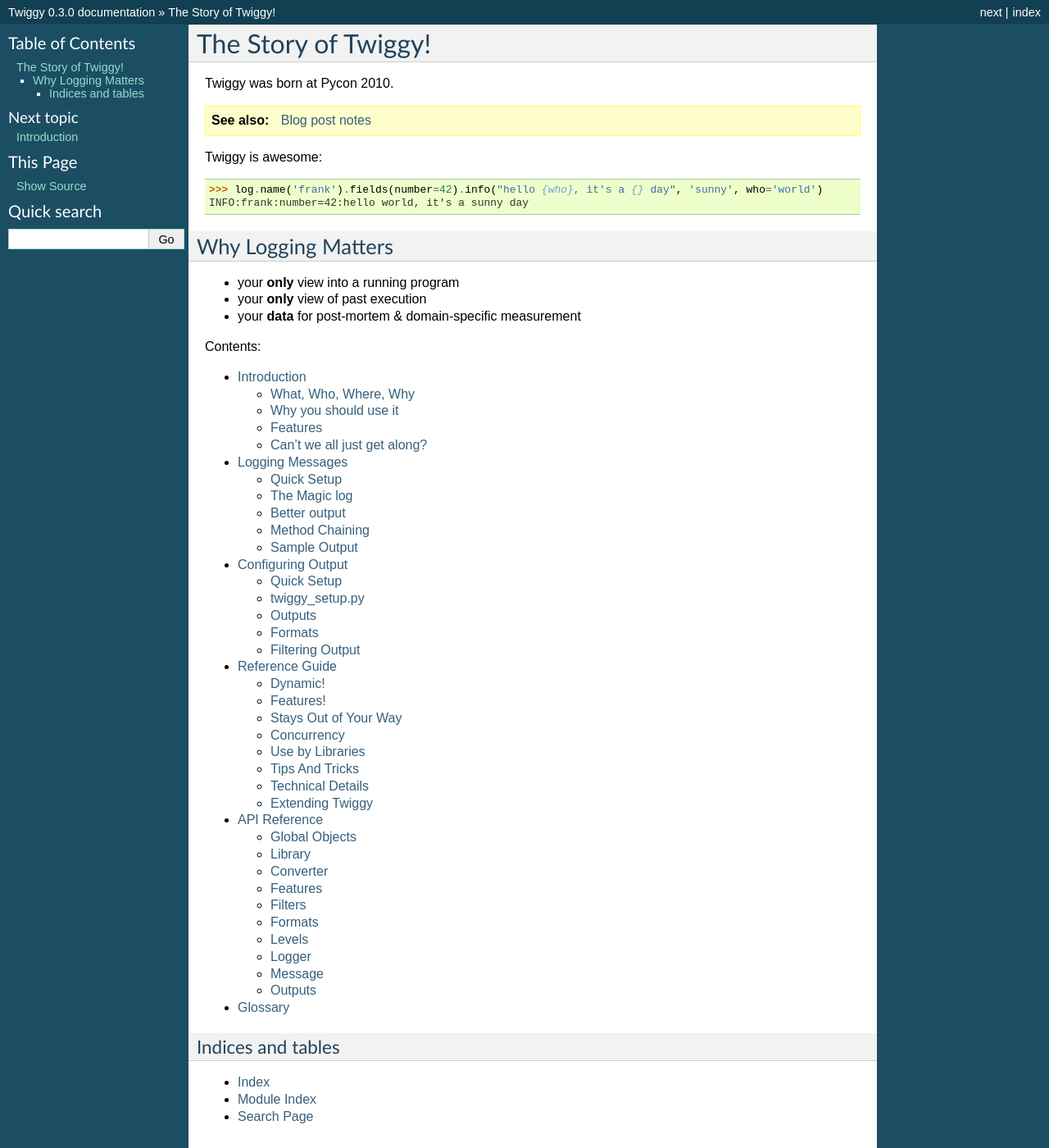
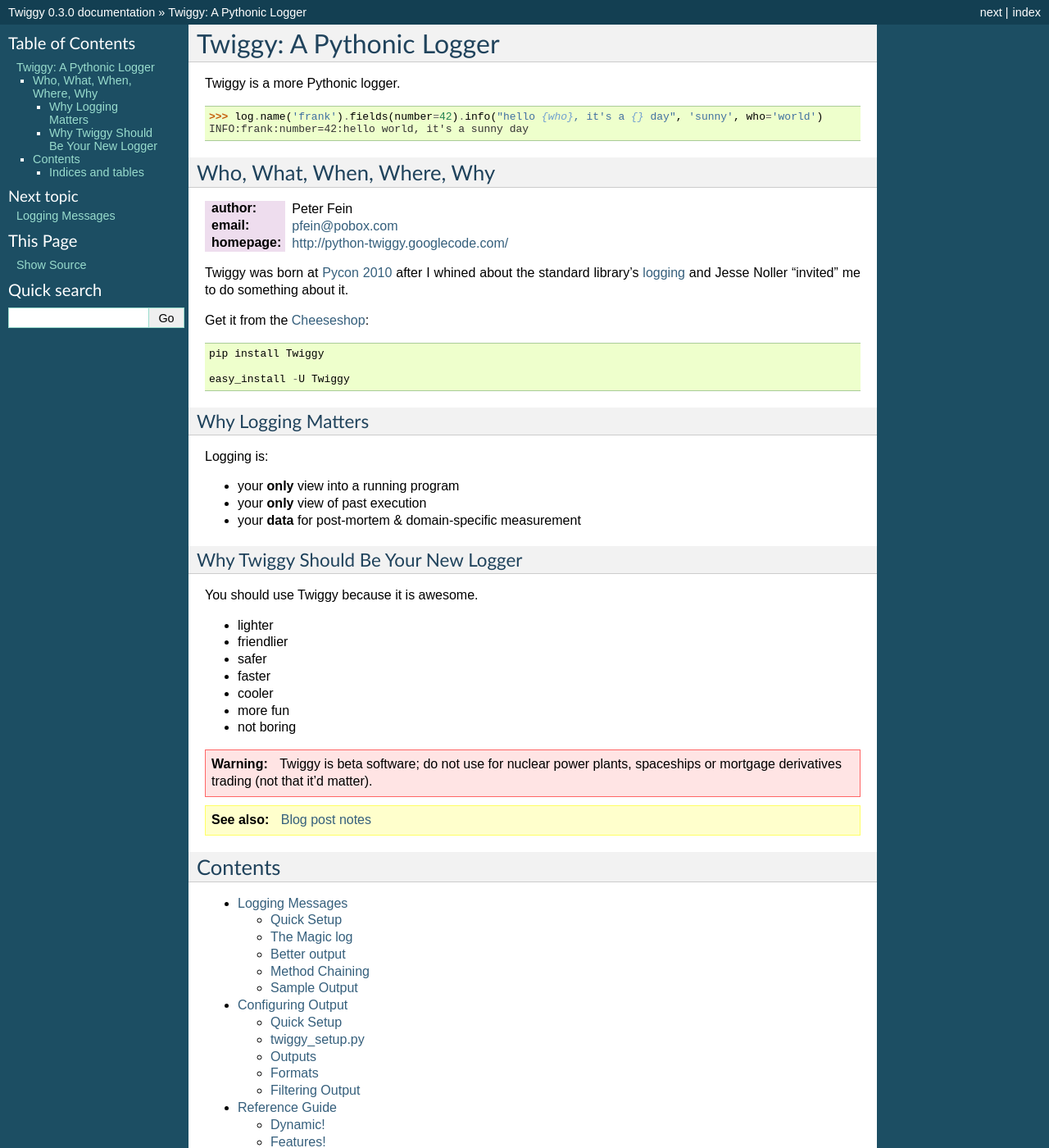
Before and after one commit to wearpants/twiggy, a Sphinx documentation site: the page built from doc/index.rst, in a window 1280 px wide and 1400 px high. Shown: the whole window at 82% size. Built offline with Sphinx 7.4.7, drawn with Linux system fonts in a browser that asks for light colours; some of the changed text lies outside the part shown.

Commit message:
update index, etc

```diff
--- a/doc/index.rst
+++ b/doc/index.rst
@@ -4,32 +4,63 @@
    contain the root `toctree` directive.
 
 ##################################
-The Story of Twiggy!
+Twiggy: A Pythonic Logger
 ##################################
-Twiggy was born at Pycon 2010.
-
-.. seealso:: :doc:`blog_post_notes`
-
-Twiggy is awesome::
+Twiggy is a more Pythonic logger.
 
     >>> log.name('frank').fields(number=42).info("hello {who}, it's a {} day", 'sunny', who='world')
     INFO:frank:number=42:hello world, it's a sunny day
 
-*******************
+****************************
+Who, What, When, Where, Why
+****************************
+
+:author: Peter Fein
+:email: pfein@pobox.com
+:homepage: http://python-twiggy.googlecode.com/
+
+Twiggy was born at `Pycon 2010 <http://us.pycon.org/2010/>`_ after I whined about the standard library's `logging <http://docs.python.org/library/logging.html>`_ and Jesse Noller "invited" me to do something about it.
+
+Get it from the `Cheeseshop <http://pypi.python.org/pypi/Twiggy>`_::
+
+    pip install Twiggy
+
+    easy_install -U Twiggy
+
 Why Logging Matters
-*******************
+===================
+Logging is:
+
 * your **only** view into a running program
 * your **only** view of past execution
 * your **data** for post-mortem & domain-specific measurement
 
-Contents:
+Why Twiggy Should Be Your New Logger
+====================================
 
+You should use Twiggy because it is awesome.
+
+* lighter
+* friendlier
+* safer
+* faster
+* cooler
+* more fun
+* not boring
+
+.. warning::
+    Twiggy is beta software; do not use for nuclear power plants, spaceships or mortgage derivatives trading (not that it'd matter).
+
+.. seealso:: :doc:`blog_post_notes`
+
+***********
+Contents
+***********
 .. toctree::
     :maxdepth: 2
     :glob:
 
-    intro
-    basic_use
+    logging
     configuration
     reference_guide
     api
--- a/doc/intro.rst
+++ /dev/null
@@ -1,47 +0,0 @@
-#####################
-Introduction
-#####################
-
-Twiggy is a more Pythonic logger.
-
-****************************
-What, Who, Where, Why
-****************************
-
-:author: Peter Fein
-:email: pfein@pobox.com
-:homepage: http://python-twiggy.googlecode.com/
-
-.. warning::
-    Twiggy is beta software; do not use for nuclear power plants, spaceships or mortgage derivatives trading (not that it'd matter).
-
-****************************
-Why you should use it
-****************************
-You should use twiggy because it is awesome.
-
-* lighter
-* friendlier
-* safer
-* faster
-* cooler
-* more fun
-* not boring
-
-****************************
-Features
-****************************
-
-* concise
-* fast
-* fun
-* modern
-* safe
-* easy
-* stays out of your way
-* won't pet your peeves
-
-****************************
-Can't we all just get along?
-****************************
-Vijay is a-ok.
```
Also changed, not shown: doc/logging.rst (renamed from doc/basic_use.rst).
